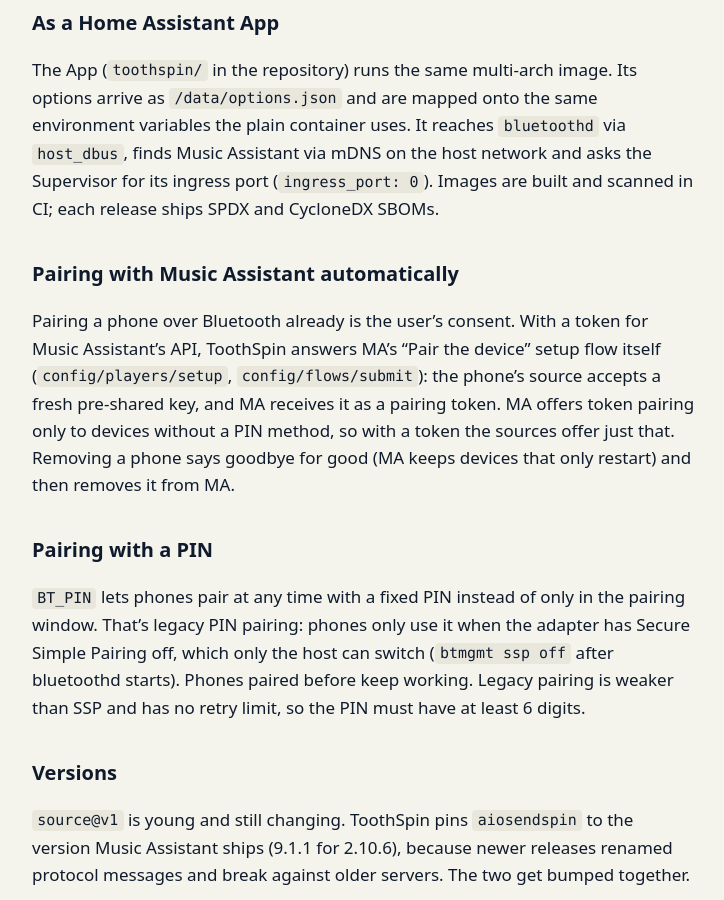
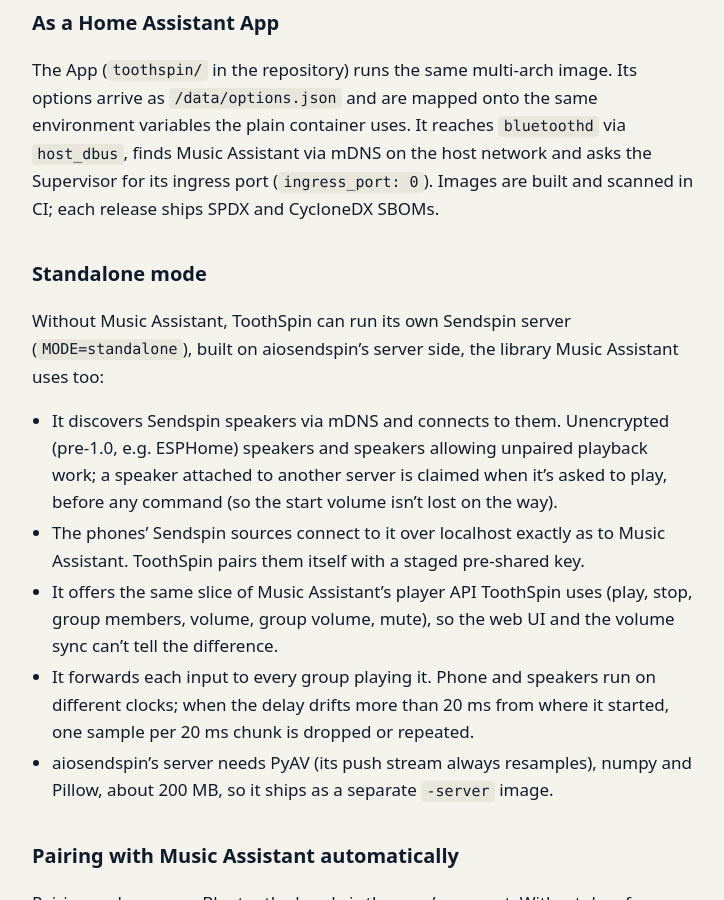
Before and after one commit to eknoes/toothspin, a Jekyll site: the page built from docs/overview.md, in a window 1280 px wide and 900 px high, scrolled down 2616 px. Shown: the whole window, without its empty margins (276-1000 px from the left). Built offline with Jekyll 4.4.1, drawn with Linux system fonts in a browser that asks for light colours.

Commit message:
docs: describe standalone mode
Co-Authored-By: Claude Opus 5.5 <noreply@anthropic.com>

```diff
--- a/docs/overview.md
+++ b/docs/overview.md
@@ -105,6 +105,27 @@ via `host_dbus`, finds Music Assistant via mDNS on the host network and asks
 the Supervisor for its ingress port (`ingress_port: 0`). Images are built
 and scanned in CI; each release ships SPDX and CycloneDX SBOMs.
 
+## Standalone mode
+
+Without Music Assistant, ToothSpin can run its own Sendspin server
+(`MODE=standalone`), built on aiosendspin's server side, the library Music
+Assistant uses too:
+
+- It discovers Sendspin speakers via mDNS and connects to them. Unencrypted
+  (pre-1.0, e.g. ESPHome) speakers and speakers allowing unpaired playback
+  work; a speaker attached to another server is claimed when it's asked to
+  play, before any command (so the start volume isn't lost on the way).
+- The phones' Sendspin sources connect to it over localhost exactly as to
+  Music Assistant. ToothSpin pairs them itself with a staged pre-shared key.
+- It offers the same slice of Music Assistant's player API ToothSpin uses
+  (play, stop, group members, volume, group volume, mute), so the web UI and
+  the volume sync can't tell the difference.
+- It forwards each input to every group playing it. Phone and speakers run
+  on different clocks; when the delay drifts more than 20 ms from where it
+  started, one sample per 20 ms chunk is dropped or repeated.
+- aiosendspin's server needs PyAV (its push stream always resamples), numpy
+  and Pillow, about 200 MB, so it ships as a separate `-server` image.
+
 ## Pairing with Music Assistant automatically
 
 Pairing a phone over Bluetooth already is the user's consent. With a token
```
Also changed, not shown: DEVELOPMENT.md (+23 -4 lines), README.md.
